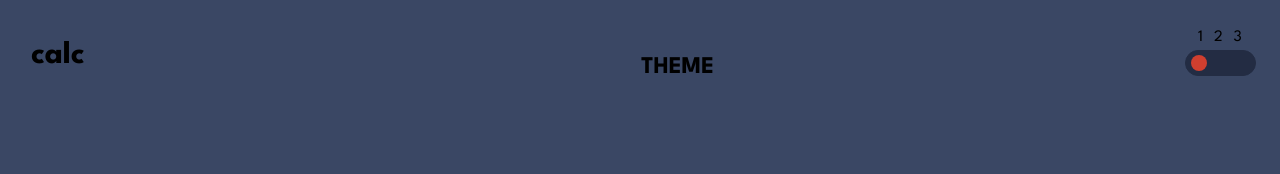
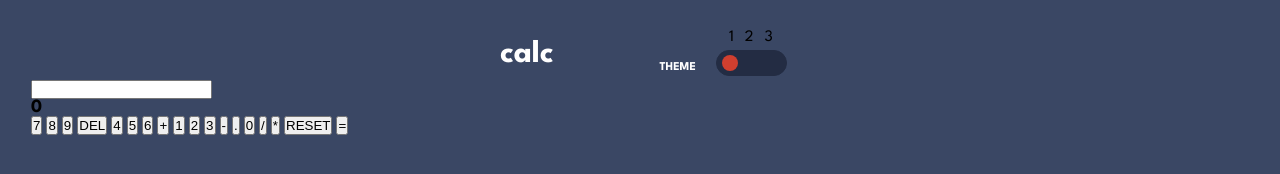
Before and after one commit to NikaNishnianidze/Calculator-App, a plain HTML site: page index.html in a window 1280 px wide. Drawn offline with Linux system fonts and the light colour scheme.

Commit message:
finish coding in html

```diff
--- a/index.html
+++ b/index.html
@@ -29,5 +29,29 @@
         />
       </div>
     </header>
+    <div class="display-container">
+      <input type="text" readonly class="display" />
+      <h3>0</h3>
+    </div>
+    <div class="keys">
+      <button onclick="appendToDisplay('7')">7</button>
+      <button onclick="appendToDisplay('8')">8</button>
+      <button onclick="appendToDisplay('9')">9</button>
+      <button onclick="appendToDisplay()">DEL</button>
+      <button onclick="appendToDisplay('4')">4</button>
+      <button onclick="appendToDisplay('5')">5</button>
+      <button onclick="appendToDisplay('6')">6</button>
+      <button onclick="appendToDisplay('+')">+</button>
+      <button onclick="appendToDisplay('1')">1</button>
+      <button onclick="appendToDisplay('2')">2</button>
+      <button onclick="appendToDisplay('3')">3</button>
+      <button onclick="appendToDisplay('-')">-</button>
+      <button onclick="appendToDisplay('.')">.</button>
+      <button onclick="appendToDisplay('0')">0</button>
+      <button onclick="appendToDisplay('/')">/</button>
+      <button onclick="appendToDisplay('*')">*</button>
+      <button onclick="clearDisplay()">RESET</button>
+      <button onclick="calculate()">=</button>
+    </div>
   </body>
 </html>
--- a/style.css
+++ b/style.css
@@ -13,14 +13,26 @@ body {
 
 header {
   display: flex;
-  justify-content: space-between;
   align-items: center;
+  justify-content: center;
+  gap: 63px;
+}
+
+header h1 {
+  font-size: 32px;
+  line-height: 29.44px;
+  font-weight: 700;
+  color: hsla(0, 0%, 100%, 1);
 }
 
 h2 {
   position: relative;
   top: 12px;
   left: 43px;
+  font-size: 12px;
+  font-weight: 700;
+  color: hsla(0, 0%, 100%, 1);
+  line-height: 11px;
 }
 
 .p-section {
```
